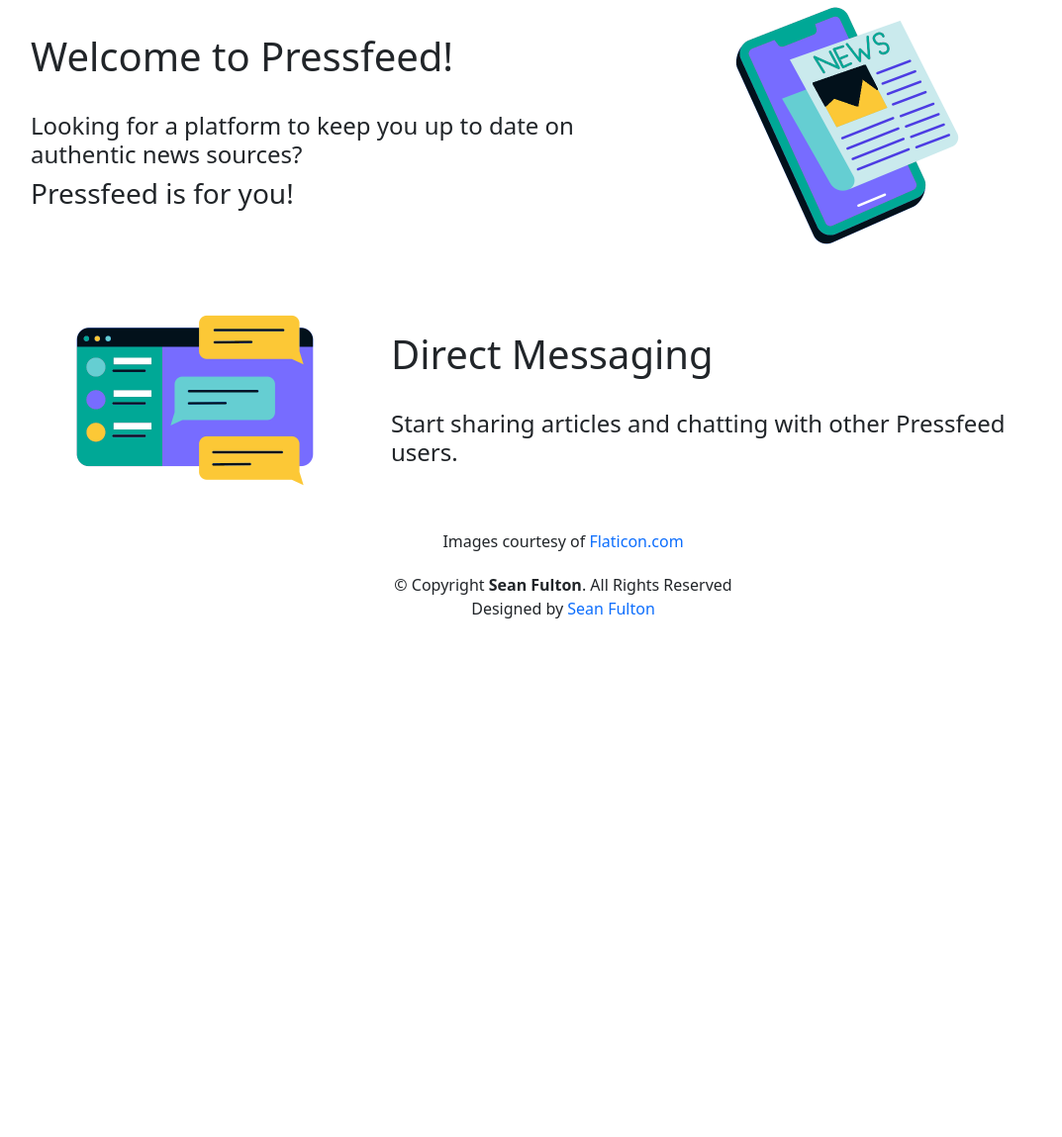
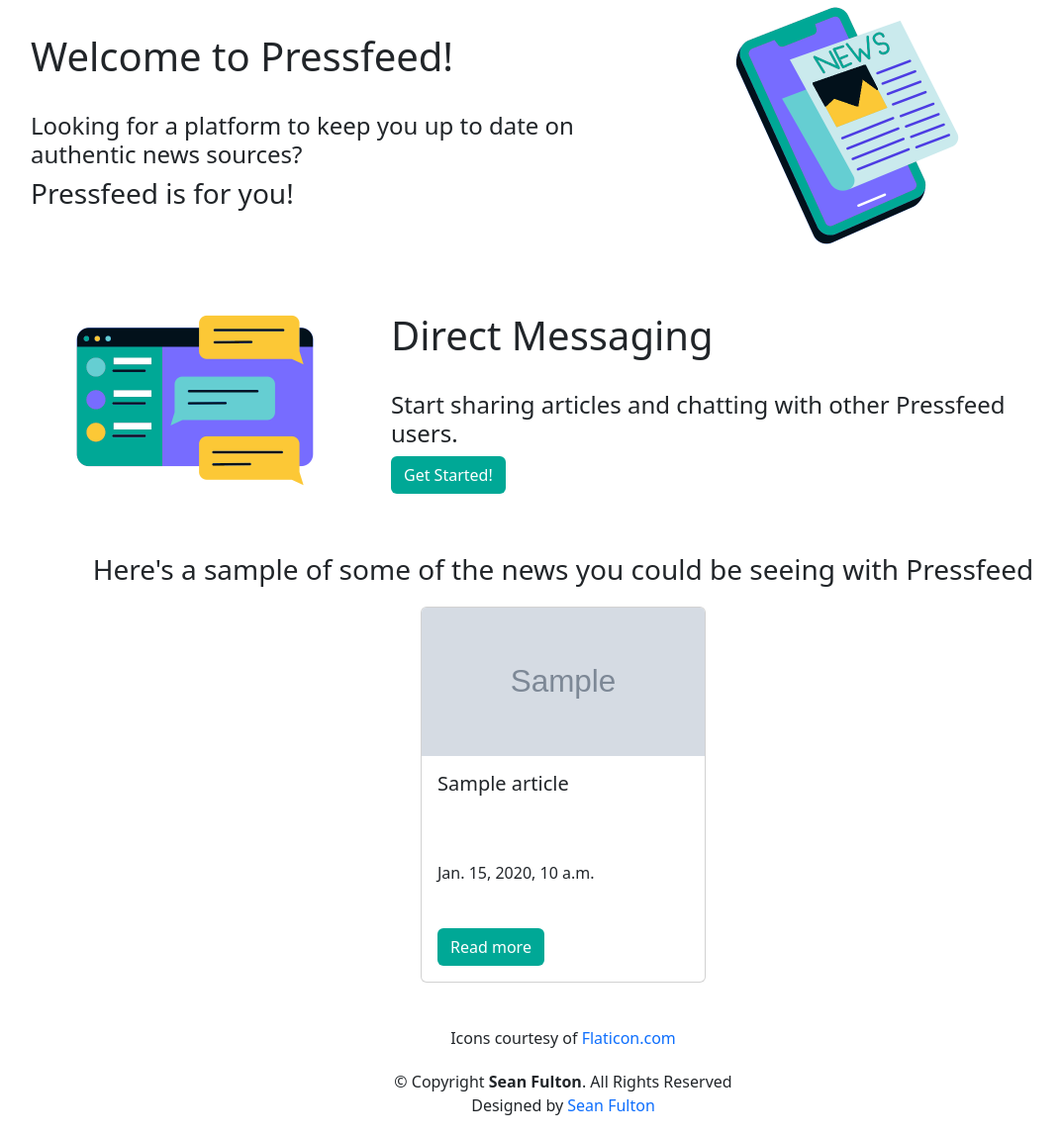
Before and after one commit to sean-fulton/Pressfeed, a Django app: page / in a window 1280 px wide. Shown: the part 81-1230 px from the top of the page at 99% size, without its empty margins (71-1144 px from the left). Before the commit the page ends 706 px from the top, so only its background shows below. Run offline with Django 4.2, Linux system fonts and the light colour scheme; a user stored in the database is signed in; tables that the repository leaves empty hold one stand-in row (values such as "Sample post"); grey boxes marked "Sample" are stand-in pictures; parts of the project's set-up code (start-up, migrations or seed data) failed here and were passed over.

Commit message:
homepage complete! added direct message card and sample news card

```diff
--- a/pressfeed/authentication/templates/accounts/register.html
+++ b/pressfeed/authentication/templates/accounts/register.html
@@ -9,7 +9,7 @@
 </div>
 {% endif %}
 
-<h2 id="register-header">Register your new account</h2>
+<h2 id="register-header">Register a Pressfeed account!</h2>
 <br/>
 
 <div class="col-sm-3 shadow p-4 mb-5 bg-body rounded">
--- a/pressfeed/news/views.py
+++ b/pressfeed/news/views.py
@@ -44,6 +44,7 @@ def testfeed(request):
     # return render(request, 'testfeed.html', {'api': newsapi_response})
 
     # use PostgreSQL Article model to fetch article data
+
     articles = Article.objects.order_by('-published_at')
     return render(request, 'testfeed.html', {'articles': articles})
 
--- a/pressfeed/pressfeed/templates/base.html
+++ b/pressfeed/pressfeed/templates/base.html
@@ -13,7 +13,7 @@
     <nav class="navbar navbar-expand-lg" style="background-color: #02111B">
         <div class="container-fluid">
             <a class="navbar-brand" href="/">Pressfeed</a>
-            <button class="navbar-toggler custom-toggler" id="hamburger" type="button" data-bs-toggle="collapse"
+            <button class="navbar-toggler custom-toggler" type="button" data-bs-toggle="collapse"
                     data-bs-target="#navbarSupportedContent"
                     aria-controls="navbarSupportedContent" aria-expanded="false" aria-label="Toggle navigation">
                 <span class="navbar-toggler-icon"></span>
@@ -40,7 +40,7 @@
                             <a class="nav-link" href="/login" style="color: white">Login</a>
                         </li>
                         <li class="nav-item">
-                            <button class="btn" id="get-started-btn"><a href="/register">Get Started!</a></button>
+                            <a class="nav-link" href="/register" style="color: white">Register</a>
                         </li>
                     </ul>
                     {% endif %}
--- a/pressfeed/pressfeed/templates/home.html
+++ b/pressfeed/pressfeed/templates/home.html
@@ -11,21 +11,45 @@
         <h3>Pressfeed is for you!</h3>
     </div>
     <div class="col-lg-4 d-flex justify-content-center">
-        <img class="img-fluid" id="home-news-phone" src='{% static 'img/news.png' %}'>
+        <img class="img-fluid" id="homepage-images" src='{% static 'img/news.png' %}'>
     </div>
 </div>
 <br/>
 <div class="row" id="middle-card">
     <div class="col-lg-4 d-flex justify-content-center order-2 order-md-1 text-center">
-         <img class="img-fluid" id="home-news-phone" src='{% static 'img/web-chat.png' %}'>
+        <img class="img-fluid" id="homepage-images" src='{% static 'img/web-chat.png' %}'>
     </div>
     <div class="col-lg-7 my-auto me-2 order-1 order-md-2">
         <h1> Direct Messaging </h1>
         <br/>
         <h4>Start sharing articles and chatting with other Pressfeed users. </h4>
+        <button class="btn" id="get-started-btn"><a href="/register">Get Started!</a></button>
     </div>
 </div>
+<br/>
+<div class="row" id="news-card">
+    <h3>Here's a sample of some of the news you could be seeing with Pressfeed</h3>
+    {% for article in articles %}
+    <div class="col-sm d-flex justify-content-center" id="sample-news-cards">
+        <div class="card" style="width: 18rem; height: 380px;">
+            {% load static %}
+            <img class="card-img-top" src="{{ article.thumbnail_url }}" style="height: 150px; object-fit: cover;"
+                 onerror="this.onerror=null; this.src='{% static 'img/err-splash.jpg' %}'">
+            <div class="card-body d-flex flex-column" style="height: 100%;">
+                <h5 class="card-title">{{ article.title|truncatewords:10 }}</h5>
+                <p> {{article.source}} </p>
+                <p class="mt-auto" id="article-date"> {{ article.published_at }} </p>
+                <div class="mt-auto">
+                    <a href="{{ article.url }}" target="_blank" class="btn">Read more</a>
+                </div>
+            </div>
+        </div>
+        <br>
+    </div>
+    {% endfor %}
+</div>
+<br/>
 
-<p style="text-align: center"> Images courtesy of <a target="_blank" href="https://www.flaticon.com/free-stickers/news">Flaticon.com</a>
+<p style="text-align: center"> Icons courtesy of <a target="_blank" href="https://www.flaticon.com/free-stickers/news">Flaticon.com</a>
 </p>
 {% endblock %}
--- a/pressfeed/pressfeed/views.py
+++ b/pressfeed/pressfeed/views.py
@@ -1,4 +1,7 @@
 from django.shortcuts import render, redirect
+from news.models import Article
 
 def home(request):
-    return render(request, 'home.html', {})
+
+    articles = Article.objects.order_by('-published_at')[:4]
+    return render(request, 'home.html', {'articles': articles})
--- a/pressfeed/static/css/stylesheet.css
+++ b/pressfeed/static/css/stylesheet.css
@@ -75,17 +75,26 @@ a {
     text-decoration: none;
 }
 
-/* login */
+/* login / register headers */
 
-#login-header {
+#login-header, #register-header {
     text-align: center;
 }
 
 /* homepage */
 
-#home-news-phone {
+#homepage-images {
     height: 256px;
     width: 256px;
+}
+
+#news-card h3 {
+    margin-bottom: 20px;
+    text-align: center;
+}
+
+#sample-news-cards {
+    margin-bottom: 20px;
 }
 
 /* footer */
```
